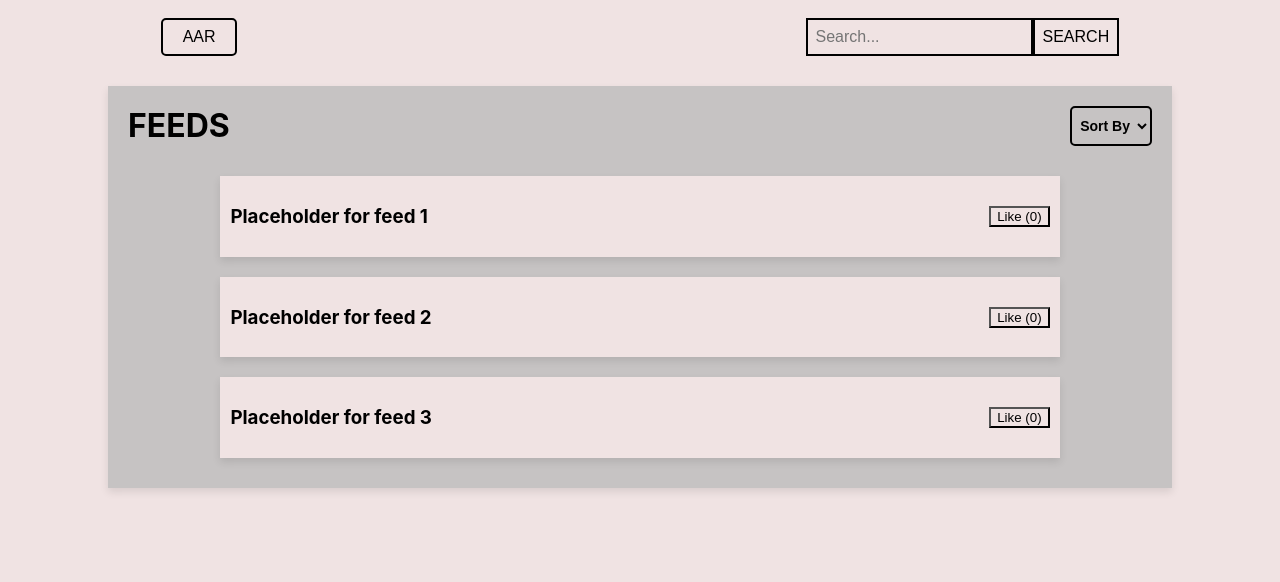
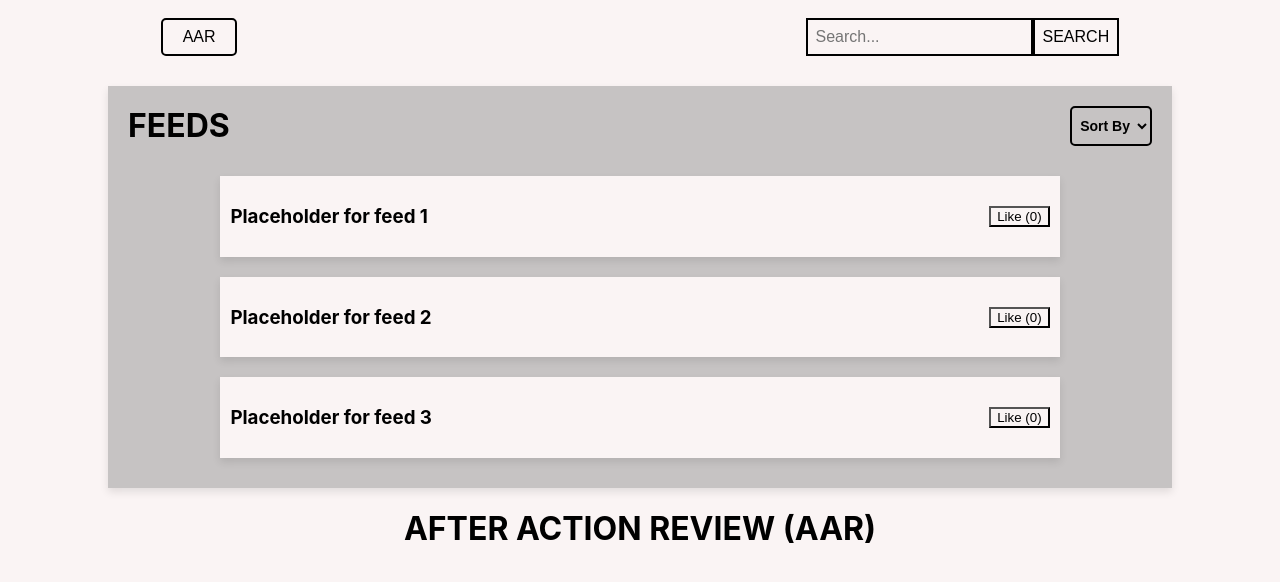
Before and after one commit to WalkerB20/Lessons-Learned-Central, a React (Create React App) app in the folder Client/: page / in a window 1280 px wide. Shown: the top 582 px of the page. Built offline with nearby package versions, Linux system fonts and the light colour scheme.

Commit message:
started constructing the AAR component for the AAR button -Eddie

```diff
--- /dev/null
+++ b/Client/src/components/AARComponent/index.jsx
@@ -0,0 +1,14 @@
+
+const AARComponent = () => {
+
+  return (
+    <div className="aarComponent">
+      <div className="aarHeader">
+        <h1>AFTER ACTION REVIEW (AAR)</h1>
+      </div>
+
+    </div>
+  )
+}
+
+export default AARComponent;
--- a/Client/src/components/AARContents/index.jsx
+++ /dev/null
@@ -1 +0,0 @@
-import
--- a/Client/src/components/Home/index.jsx
+++ b/Client/src/components/Home/index.jsx
@@ -1,8 +1,6 @@
 import Feed from '../Feed';
 import Navbar from '../Navbar';
-
-
-
+import AARComponent from '../AARComponent';
 import '../styles/App.css';
 
 
@@ -11,6 +9,7 @@ const Home = () => {
     <div className="home">
       <Navbar />
       <Feed />
+      <AARComponent />
     </div>
 
   )
--- a/Client/src/components/styles/App.css
+++ b/Client/src/components/styles/App.css
@@ -1,6 +1,6 @@
 
 * {
-  background-color: rgb(240, 227, 227);
+  background-color: rgb(250, 244, 244);
 }
 .App {
   text-align: center;
```
